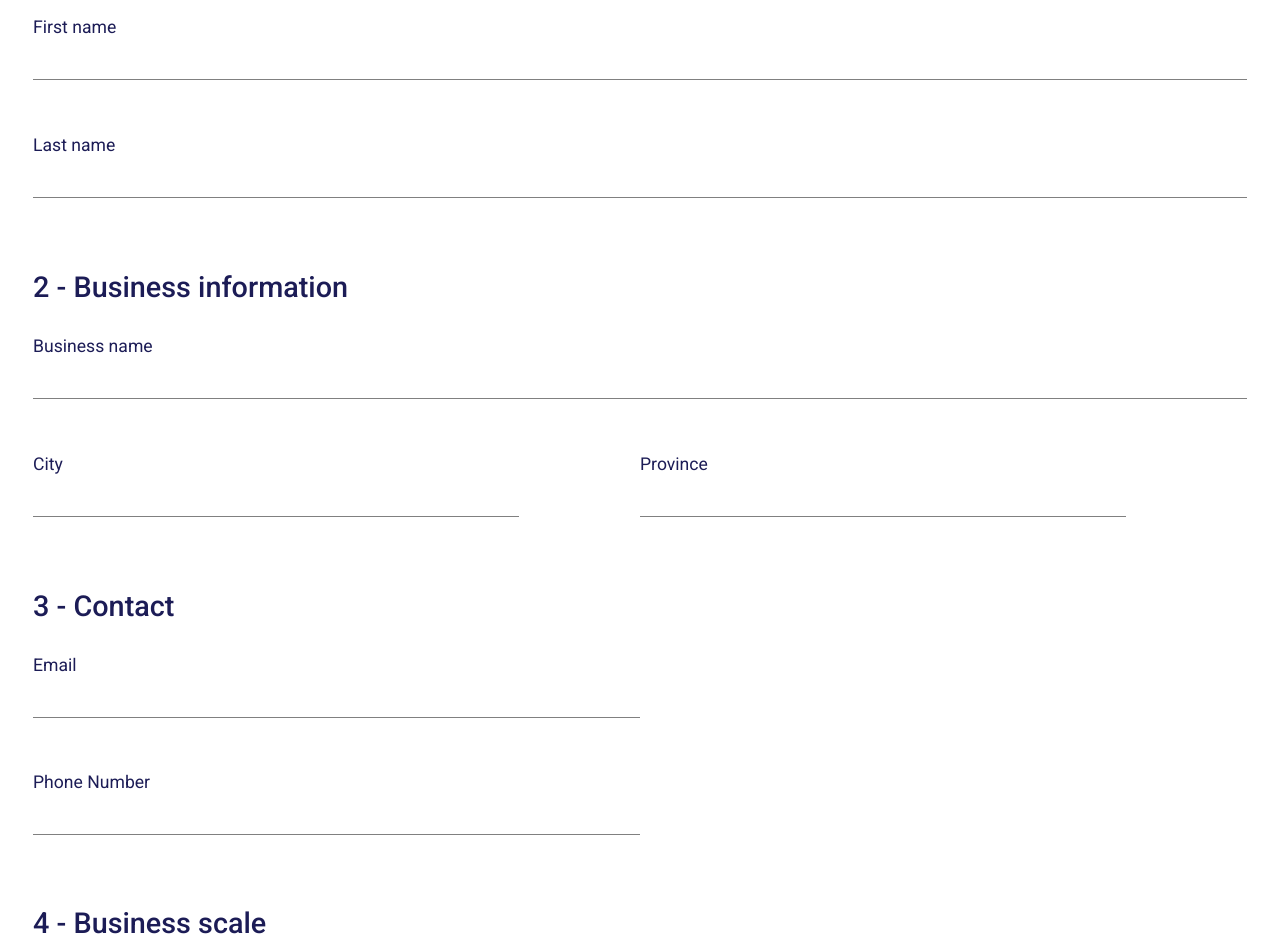
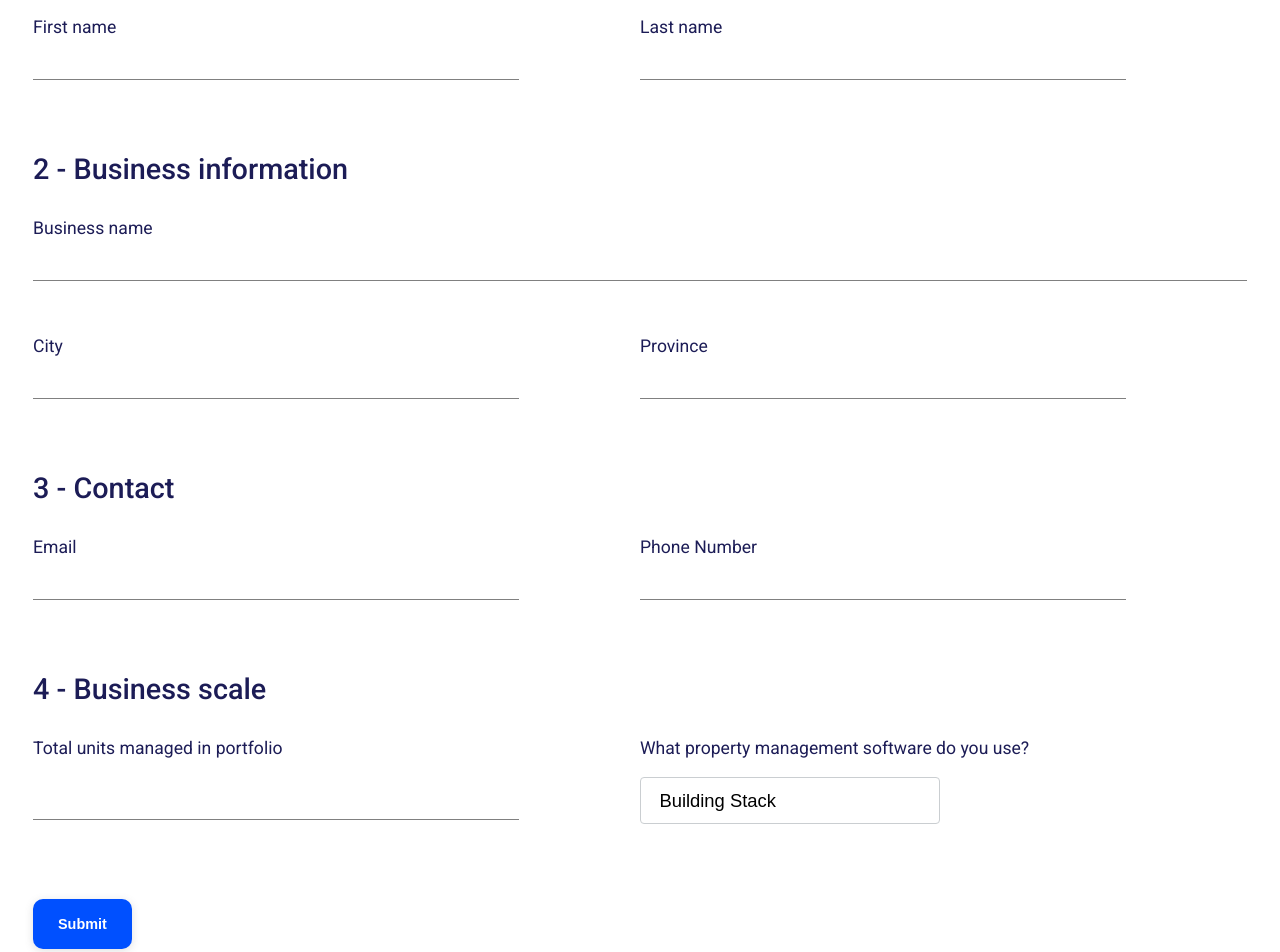
Before and after one commit to charleyoshi/rentwallex, a React (Create React App) app in the folder client/: page /for-property-manager in a window 1280 px wide. Shown: the part 1480-2432 px from the top of the page. Built offline with nearby package versions, Linux system fonts and the light colour scheme.

Commit message:
add form validation

```diff
--- a/client/src/App.js
+++ b/client/src/App.js
@@ -13,6 +13,7 @@ import UseCase from './pages/UseCase';
 
 
 function App() {
+
   return (
     <div className="App">
       <BrowserRouter>
--- a/client/src/components/Navbar.js
+++ b/client/src/components/Navbar.js
@@ -1,7 +1,7 @@
-import { Link } from "react-router-dom";
+import { Link, unstable_HistoryRouter, useLocation, useNavigate } from "react-router-dom";
 import Button from "./Button";
 import logo from "../assets/rentwallex_logo_cropped.png";
-import { useState } from "react";
+import { useRef, useState } from "react";
 
 // props for Navbar:
 //  - forPage : specify for which page. e.g. `home`
@@ -19,6 +19,33 @@ export default function Navbar(props) {
   const toggleMenu = () => {
     setMenuOpen(!menuOpen);
   };
+
+  const navigate = useNavigate();
+  const location = useLocation();
+  const scrollToSection = (sectionId) => {
+    const section = document.getElementById(sectionId);
+    if (section) {
+      section.scrollIntoView({ behavior: 'smooth' });
+    }
+  };
+
+  const handleHowItWorksClick = (e) => {
+    e.preventDefault();
+    const isHomePage = location.pathname === '/';
+    if (isHomePage) {
+      scrollToSection("how-it-works");
+    } else {
+      navigateToHomeAndScroll();
+    }
+  };
+
+  const navigateToHomeAndScroll = () => {
+    navigate('/', { replace: true });
+    setTimeout(() => {
+      scrollToSection("how-it-works");
+    }, 100); // Adjust the delay as needed
+  };
+
   return (
     <header className="Navbar">
       <div className="container">
@@ -31,9 +58,9 @@ export default function Navbar(props) {
           </div>
           <div className={`menu-items ${menuOpen ? "open" : ""}`}>
             <Link to="/who-we-are">Who we are</Link>
-            <Link to= "/usecase">Use case</Link>
-            <Link to= "/ourmap">Our Map</Link>
-            <Link>How it works</Link>
+            <Link to="/usecase">Use case</Link>
+            <Link to="/ourmap">Our Map</Link>
+            <a onClick={handleHowItWorksClick}>How it works</a>
             <Link to="/for-property-manager">For Property Managers</Link>
           </div>
         </div>
--- a/client/src/index.css
+++ b/client/src/index.css
@@ -41,11 +41,15 @@ body {
 /* Make all link texts black with no text decoration */
 a {
   text-decoration: none;
+  cursor: pointer;
 }
 
 body.modal-open {
   height: 100vh;
   overflow-y: hidden;
+}
+html {
+  scroll-behavior: smooth;
 }
 
 
--- a/client/src/pages/ForPropertyManager.js
+++ b/client/src/pages/ForPropertyManager.js
@@ -30,6 +30,12 @@ export default function ForPropertyManager() {
         setFormData({ ...formData, [key]: value });
         console.log(formData)
     };
+
+    const handleSubmit = (e) => {
+        e.preventDefault();
+        console.log(formData)
+        alert("All inputs are valid")
+    }
 
     return (
         <div className='forPropertyManager'>
@@ -117,10 +123,11 @@ export default function ForPropertyManager() {
                 <section className='three'>
                     <h1>Sign up</h1>
                     <br /><br />
-                    <form>
+                    <form onSubmit={e => handleSubmit(e)}>
                         <h2>1 - Identification</h2>
 
-                        <div className="field">
+                        <div className='sameRow'>
+                            <div className="field half">
                                 <label>First name</label>
                                 <input
                                     name="firstName"
@@ -128,14 +135,14 @@ export default function ForPropertyManager() {
                                     value={formData.firstName}
                                     onChange={handleChange} required />
                             </div>
-                        <br />
-                        <div className="field">
+                            <div className="field half">
                                 <label>Last name</label>
                                 <input
                                     name="lastName"
                                     type="text"
                                     value={formData.lastName}
                                     onChange={handleChange} required />
+                            </div>
                         </div>
                         <br /><br />
                         <h2>2 - Business information</h2>
@@ -170,44 +177,48 @@ export default function ForPropertyManager() {
                         <br /><br />
                         <h2>3 - Contact</h2>
 
+                        <div className='sameRow'>
                             <div className="field half">
                                 <label>Email</label>
                                 <input
                                     name="email"
-                                type="text"
+                                    type="email"
                                     value={formData.email}
                                     onChange={handleChange} required />
                             </div>
-                        <br />
                             <div className="field half">
                                 <label>Phone Number</label>
                                 <input
                                     name="phoneNumber"
-                                type="text"
+                                    type="tel"
                                     value={formData.phoneNumber}
                                     onChange={handleChange} required />
                             </div>
+                        </div>
                         <br /><br />
                         <h2>4 - Business scale</h2>
-
+                        <div className='sameRow'>
                             <div className="field half">
-                            <label>Total units managed in portfolio</label>
+                                <label>Total units managed in portfolio</label><br /><br />
                                 <input
                                     name="totalUnitsManagedInPortfolio"
-                                type="text"
+                                    type="number"
                                     value={formData.totalUnitsManagedInPortfolio}
                                     onChange={handleChange} required />
                             </div>
-                        <br />
                             <div className="field half">
-                            <label>What property management software do you use?</label>
-                            <input
-                                name="propertyManagementSoftware"
-                                type="text"
-                                value={formData.propertyManagementSoftware}
-                                onChange={handleChange} required />
+                                <label>What property management software do you use?</label> <br /><br />
+                                <select value={formData.propertyManagementSoftware} onChange={(event) => setFormData({ ...formData, propertyManagementSoftware: event.target.value })}>
+                                    <option value="buildingstack">Building Stack</option>
+                                    <option value="buildium">Buildium</option>
+                                    <option value="capterra">Capterra</option>
+                                    <option value="doorloop">Doorloop</option>
+                                    <option value="totalmanagement">Total management</option>
+                                    <option value="notusingany">Not using any</option>
+                                    <option value="others">Others</option>
+                                </select>
                             </div>
-
+                        </div>
 
 
                         <br /><br /><br />
--- a/client/src/pages/Home.js
+++ b/client/src/pages/Home.js
@@ -1,4 +1,4 @@
-import React, { useEffect, useLayoutEffect, useState } from 'react'
+import React, { useEffect, useLayoutEffect, useRef, useState } from 'react'
 import Navbar from '../components/Navbar'
 import Button from '../components/Button'
 import HowItWorks from "../components/howItWorks";
@@ -30,17 +30,21 @@ const FAQs = [
   }
   // Add more FAQs as needed
 ];
+const scrollTo = (elemRef) => {
+  window.scrollTo({ top: elemRef.current.offsetTop, behavior: 'smooth' });
+}
 
 export default function Home() {
-
+  const howItWorksSection = useRef(null);
   const [activeIndex, setActiveIndex] = useState(null);
   const toggleAnswer = (index) => {
     setActiveIndex(activeIndex === index ? null : index);
   };
 
+
   return (
     <div className="home">
-      <Navbar forPage="home" />
+      <Navbar forPage="home" scrollTo={scrollTo} />
       <div className="container">
         <section className="one">
           <div className="left">
@@ -58,7 +62,7 @@ export default function Home() {
             </Link>
 
           </div>
-          <br className='linebreak'/>
+          <br className='linebreak' />
           <div className="right">
             <img
               referrerPolicy="no-referrer"
@@ -71,7 +75,7 @@ export default function Home() {
       </div>
 
       <div className='container'>
-        <section className="two">
+        <section className="two" id="how-it-works" ref={howItWorksSection}>
           <HowItWorks />
         </section>
       </div>
--- a/client/src/pages/WaitList.js
+++ b/client/src/pages/WaitList.js
@@ -9,7 +9,7 @@ const resetForm = {
     rentalCost: "",
     wagePaymentFrequency: "",
     email: "",
-    employmentStatus: ""
+    employmentStatus: "fulltimeemployee"
 }
 
 export default function WaitList() {
@@ -19,13 +19,24 @@ export default function WaitList() {
 
     const [formData, setFormData] = useState(resetForm);
 
+
     const handleChange = (e) => {
         const key = e.target.name;
         const value = e.target.value;
         setFormData({ ...formData, [key]: value });
-        console.log(formData)
+
     };
 
+    const handleSubmit = (e) => {
+        e.preventDefault();
+        console.log(formData)
+        alert("All inputs are valid")
+        // if (handleValidation()) {
+        //     alert("Form submitted");
+        // } else {
+        //     alert("Form has errors.")
+        // }
+    }
 
     return (
         <div className='waitlist'>
@@ -58,7 +69,7 @@ export default function WaitList() {
                 <div className='right'>
                     <h1>Join the wait list</h1>
                     <br /><br />
-                    <form>
+                    <form onSubmit={e => handleSubmit(e)}>
                         <h2>1 - Address</h2>
 
                         <div className="field">
@@ -84,7 +95,7 @@ export default function WaitList() {
                             <label>Rental cost</label>
                             <input
                                 name="rentalCost"
-                                type="text"
+                                type="number"
                                 value={formData.rentalCost}
                                 onChange={handleChange} required />
                         </div>
@@ -103,19 +114,19 @@ export default function WaitList() {
                             <label>Email</label>
                             <input
                                 name="email"
-                                type="text"
+                                type="email"
                                 value={formData.email}
                                 onChange={handleChange} required />
                         </div>
                         <br />
                         <div className="field">
                             <label>Employment Status</label><br /><br />
-                            <select onChange={handleChange}>
-                                <option name="fulltimeemployee"> Full-time employee</option>
-                                <option name="partimeemployee">Part-time employee</option>
-                                <option name="independentcontractor">Independent contractor</option>
-                                <option name="retired">Retired</option>
-                                <option name="unemployed">Unemployed</option>
+                            <select value={formData.employmentStatus} onChange={(event) => setFormData({ ...formData, employmentStatus: event.target.value })}>
+                                <option value="fulltimeemployee">Full-time employee</option>
+                                <option value="partimeemployee">Part-time employee</option>
+                                <option value='independentcontractor'>Independent contractor</option>
+                                <option value="retired">Retired</option>
+                                <option value="unemployed">Unemployed</option>
                             </select>
                         </div>
 
```
Lines whose indentation alone changed are shown as unchanged.
